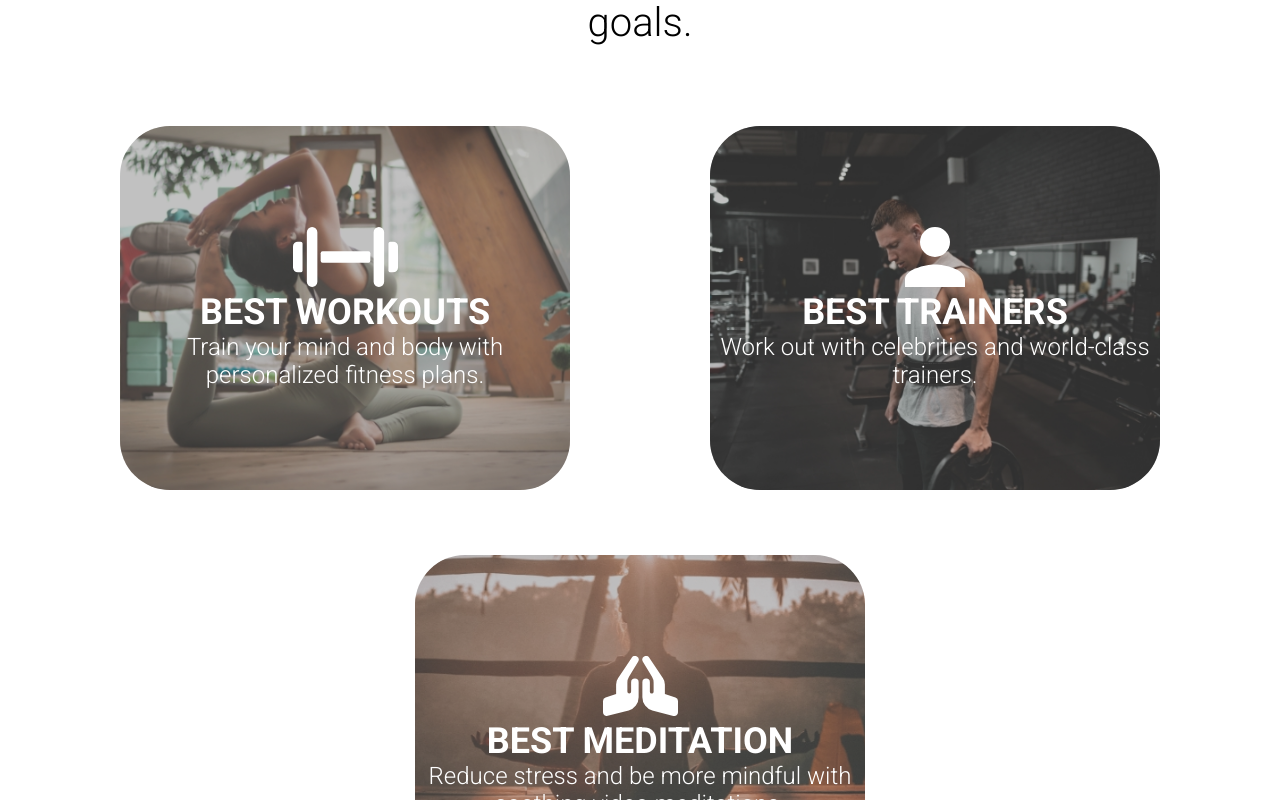
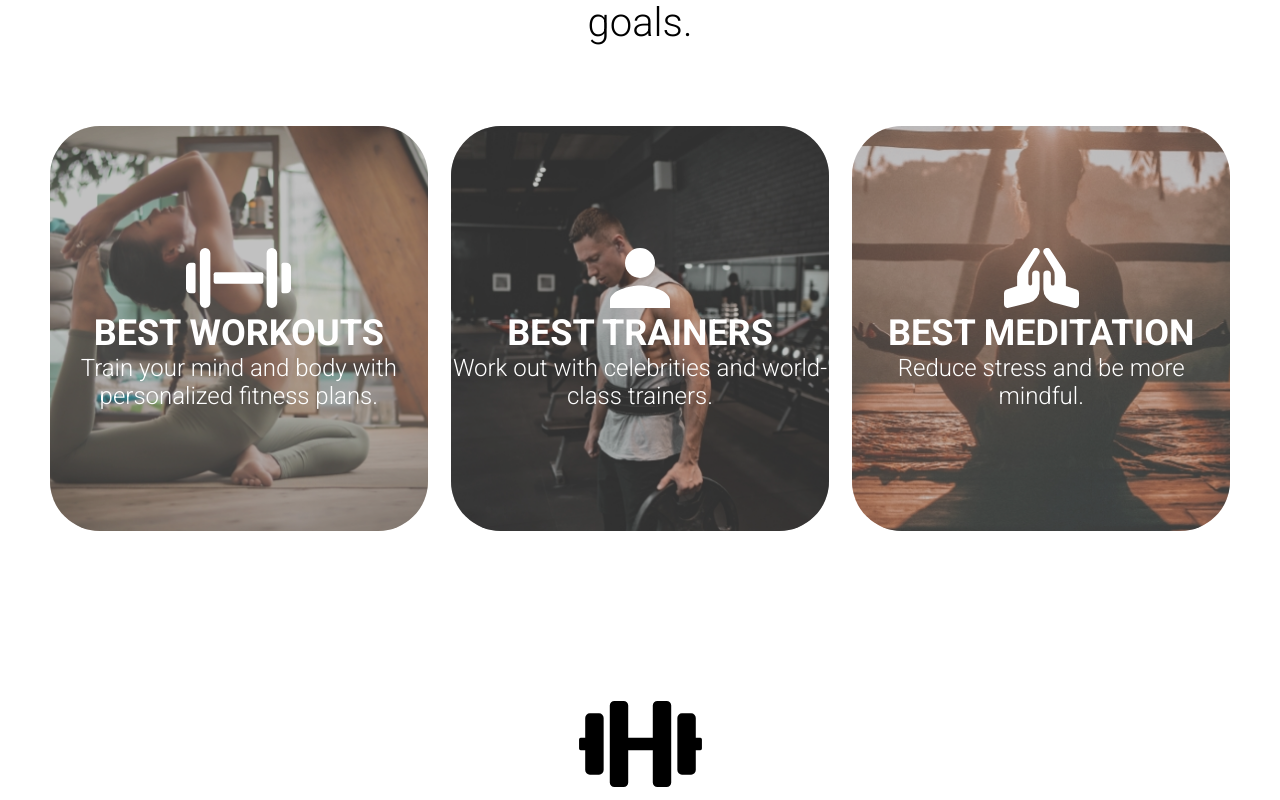
Before and after one commit to swandzel/fitness-app-landing, a React (Create React App) app: page / in a window 1280 px wide. Shown: the part 1340-2140 px from the top of the page. Built offline with nearby package versions, Linux system fonts and the light colour scheme.

Commit message:
rwd fix #3

```diff
--- a/src/components/Blog/Blog.scss
+++ b/src/components/Blog/Blog.scss
@@ -4,7 +4,6 @@
   display: flex;
   flex-direction: column;
   justify-content: center;
-  // width: 100%;
   max-width: 1640px;
   margin: auto;
 
@@ -22,7 +21,11 @@
 
   &--posts {
     display: flex;
-    justify-content: space-around;
+    justify-content: space-between;
     flex-wrap: wrap;
+
+    @media (max-width: 1100px) {
+      flex-direction: column;
+    }
   }
 }
--- a/src/components/BlogCard/BlogCard.scss
+++ b/src/components/BlogCard/BlogCard.scss
@@ -3,8 +3,8 @@
 .blog-card {
   display: flex;
   flex-direction: column;
-  max-width: 510px;
-  width: 100%;
+  // max-width: 510px;
+  width: 30%;
   min-height: 770px;
   border-radius: 50px;
   padding-bottom: 20px;
@@ -12,6 +12,22 @@
   -webkit-box-shadow: 0px 3px 76px 0px rgba(0, 0, 0, 0.16);
   -moz-box-shadow: 0px 3px 76px 0px rgba(0, 0, 0, 0.16);
   box-shadow: 0px 3px 76px 0px rgba(0, 0, 0, 0.16);
+
+  @media (max-width: 1400px) {
+    width: 48%;
+
+    &:last-child {
+      display: none;
+    }
+  }
+
+  @media (max-width: 1100px) {
+    width: 100%;
+
+    &:last-child {
+      display: flex;
+    }
+  }
 
   &--title {
     font-size: 40px;
--- a/src/components/Footer/Footer.js
+++ b/src/components/Footer/Footer.js
@@ -9,7 +9,7 @@ const Footer = () => {
           <div className="footer--logo">
             <img src={Logo} alt="Logo" />
             <span className="footer--logo-bold">NEXT</span>
-            &nbsp;FITNESS APP
+            <span className="footer--logo--fitness-app">&nbsp;FITNESS APP</span>
           </div>
           <div className="footer--left--copyright">
             Copyright © 2022 NEXT Fitness PTE. Ltd.
--- a/src/components/Footer/Footer.scss
+++ b/src/components/Footer/Footer.scss
@@ -1,7 +1,7 @@
 @import "../../base";
 
 .footer {
-  min-height: 330px;
+  min-height: 250px;
   max-width: 1920px;
   margin: 0 auto;
   color: $white;
@@ -27,6 +27,15 @@
     &-bold {
       font-weight: 700;
     }
+
+    @media (max-width: 1200px) {
+      font-size: 30px;
+      margin-bottom: 35px;
+    }
+
+    @media (max-width: 950px) {
+      font-size: 20px;
+    }
   }
 
   h3 {
@@ -39,33 +48,50 @@
     flex-direction: row;
     justify-content: space-between;
     align-items: flex-start;
-    // height: 100%;
     padding-top: 50px;
     max-width: 1640px;
-    margin: auto;
+    font-size: 20px;
 
     @media (max-width: 1640px) {
       margin: 0 50px;
     }
 
+    @media (max-width: 1200px) {
+      font-size: 16px;
+    }
+
+    @media (max-width: 768px) {
+      flex-direction: column;
+    }
+
     @media (max-width: 500px) {
-      flex-direction: column;
+      margin: 0 20px;
     }
   }
 
-  &--left,
-  &--right {
-    width: 50%;
-    font-size: 24px;
+  &--left {
+    width: 40%;
+    padding-right: 20px;
+
+    @media (max-width: 768px) {
+      width: 100%;
+      margin-bottom: 50px;
+    }
   }
 
   &--right {
+    width: 60%;
     display: flex;
     flex-direction: row;
     justify-content: space-around;
 
-    @media (max-width: 1100px) {
-      flex-direction: column;
+    @media (max-width: 768px) {
+      width: 100%;
+    }
+
+    &--links {
+      width: 33%;
+      margin-bottom: 20px;
     }
 
     li {
--- a/src/components/ImprovingHealth/ImprovingHealth.js
+++ b/src/components/ImprovingHealth/ImprovingHealth.js
@@ -60,7 +60,7 @@ const ImprovingHealth = () => {
         >
           <ImprovingHealthCard
             title="BEST MEDITATION"
-            subtitle="Reduce stress and be more mindful with soothing video meditations."
+            subtitle="Reduce stress and be more mindful."
             icon={IconMeditation}
             pic={BestMeditationPic}
           />
--- a/src/components/ImprovingHealth/ImprovingHealth.scss
+++ b/src/components/ImprovingHealth/ImprovingHealth.scss
@@ -14,7 +14,7 @@
   &--cards {
     display: flex;
     flex-direction: row;
-    justify-content: space-around;
+    justify-content: space-between;
     align-items: center;
     flex-wrap: wrap;
     margin-top: 80px;
@@ -25,6 +25,9 @@
     }
 
     &--item {
+      width: 32%;
+      min-width: 300px;
+
       @media (max-width: 1100px) {
         width: 100%;
         height: 405px;
--- a/src/components/ImprovingHealthCard/ImprovingHealthCard.scss
+++ b/src/components/ImprovingHealthCard/ImprovingHealthCard.scss
@@ -3,21 +3,10 @@
 .improving-health-card {
   border-radius: 50px;
   border: 0;
-  width: 500px;
+  width: 100%;
   height: 405px;
   color: $white;
   margin-bottom: 20px;
-
-  @media (max-width: 1640px) {
-    width: 450px;
-    height: 364px;
-    margin-bottom: 65px;
-  }
-
-  @media (max-width: 1100px) {
-    width: 100%;
-    height: 100%;
-  }
 
   &--title {
     font-size: 50px;
```
